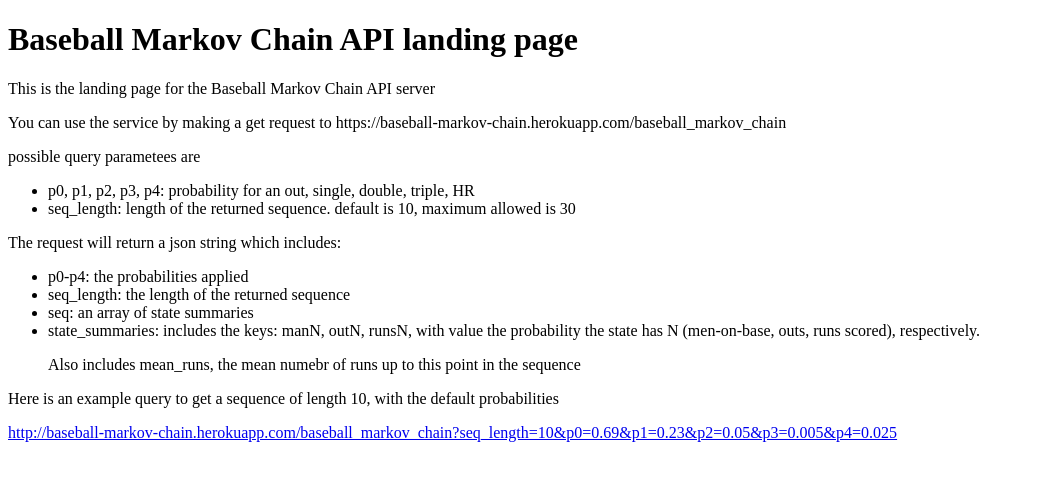
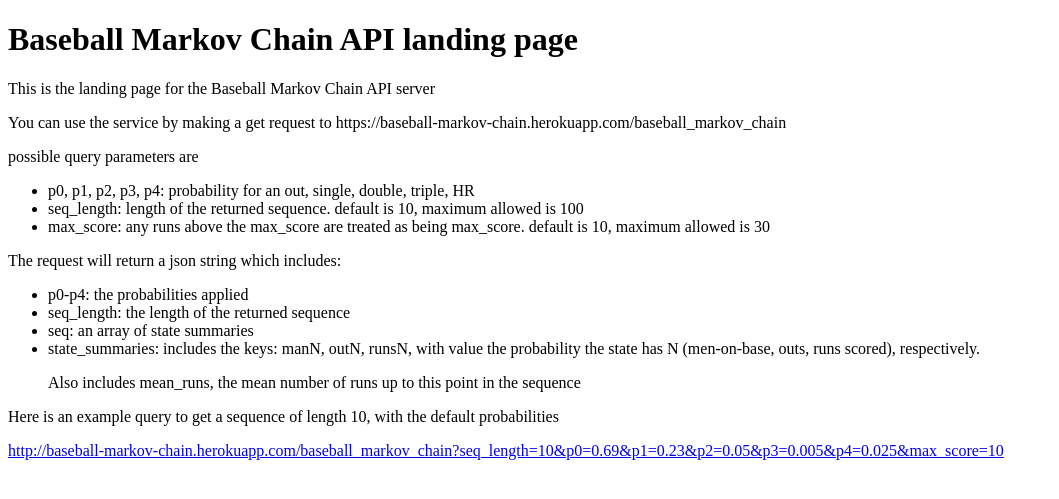
Before and after one commit to bdilday/baseball_markov_chain_api, a Flask app: page / in a window 1280 px wide. Shown: the top 499 px of the page, without its empty margins (0-1059 px from the left). Run offline with Flask 2, Linux system fonts and the light colour scheme.

Commit message:
typos, query parameters

```diff
--- a/mlbMarkov_33_runs.py
+++ b/mlbMarkov_33_runs.py
@@ -8,7 +8,7 @@
 
 class mlbMarkov:
     def __init__(self, vbose=0, nbases=3, nouts=3, max_score=15, probs=None):
-        self.max_score = 15
+        self.max_score = max_score
         self.vbose = vbose
         self.nbases = nbases
         self.nouts = nouts
--- a/server.py
+++ b/server.py
@@ -33,7 +33,7 @@
     ans['p4'] = float(a.get('p4', 0.025))
     ans['probs'] = {'p0': ans['p0'], 'p1': ans['p1'], 'p2': ans['p2'],
                     'p3': ans['p3'], 'p4': ans['p4']}
-    ans['max_score'] = min(a.get('max_score', 10), 30)
+    ans['max_score'] = min(int(a.get('max_score', 10)), 30)
     return ans
 
 def reNorm(a, norm=1.0):
--- a/templates/index.html
+++ b/templates/index.html
@@ -11,10 +11,12 @@
 <div>
     <p>This is the landing page for the Baseball Markov Chain API server</p>
     <p>You can use the service by making a get request to https://baseball-markov-chain.herokuapp.com/baseball_markov_chain</p>
-    <p>possible query parametees are</p>
+    <p>possible query parameters are</p>
     <ul>
         <li>p0, p1, p2, p3, p4: probability for an out, single, double, triple, HR</li>
-        <li>seq_length: length of the returned sequence. default is 10, maximum allowed is 30</li>
+        <li>seq_length: length of the returned sequence. default is 10, maximum allowed is 100</li>
+        <li>max_score: any runs above the max_score are treated as being max_score. default is 10, maximum allowed is 30</li>
+
     </ul>
 
     <p>The request will return a json string which includes:</p>
@@ -25,12 +27,12 @@
         <li>state_summaries: includes the keys: manN, outN, runsN, with value the probability
             the state has N (men-on-base, outs, runs scored), respectively.
             <p>
-        Also includes mean_runs, the mean numebr of runs up to this point in the sequence</li>
+        Also includes mean_runs, the mean number of runs up to this point in the sequence</li>
     </p>
     </ul>
 
     <p>Here is an example query to get a sequence of length 10, with the default probabilities</p>
-   <a href="https://baseball-markov-chain.herokuapp.com/baseball_markov_chain?seq_length=10&p0=0.69&p1=0.23&p2=0.05&p3=0.005&p4=0.025" target="_new">http://baseball-markov-chain.herokuapp.com/baseball_markov_chain?seq_length=10&p0=0.69&p1=0.23&p2=0.05&p3=0.005&p4=0.025</a>
+   <a href="https://baseball-markov-chain.herokuapp.com/baseball_markov_chain?seq_length=10&p0=0.69&p1=0.23&p2=0.05&p3=0.005&p4=0.025&max_score=10" target="_new">http://baseball-markov-chain.herokuapp.com/baseball_markov_chain?seq_length=10&p0=0.69&p1=0.23&p2=0.05&p3=0.005&p4=0.025&max_score=10</a>
 </div>
 </body>
 </html>
```
